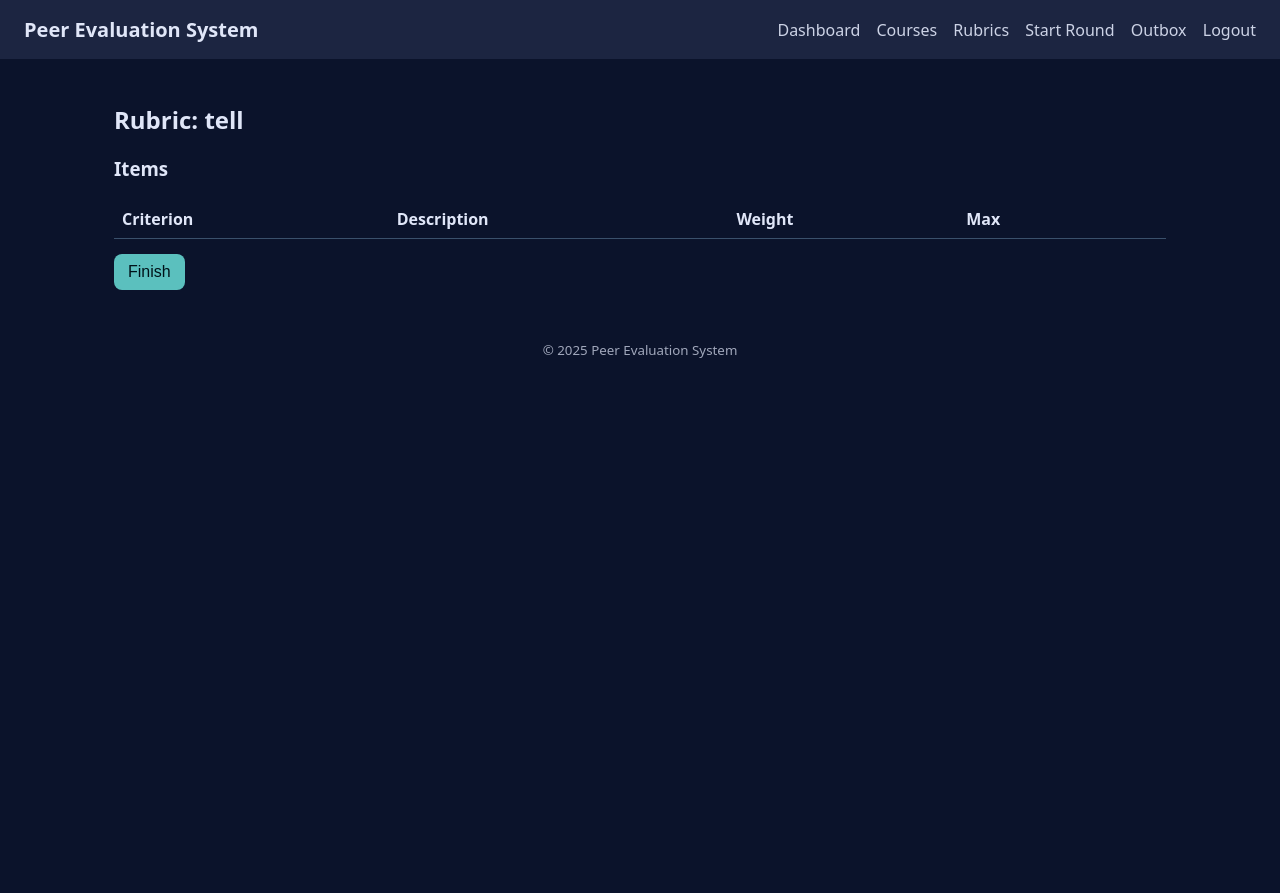
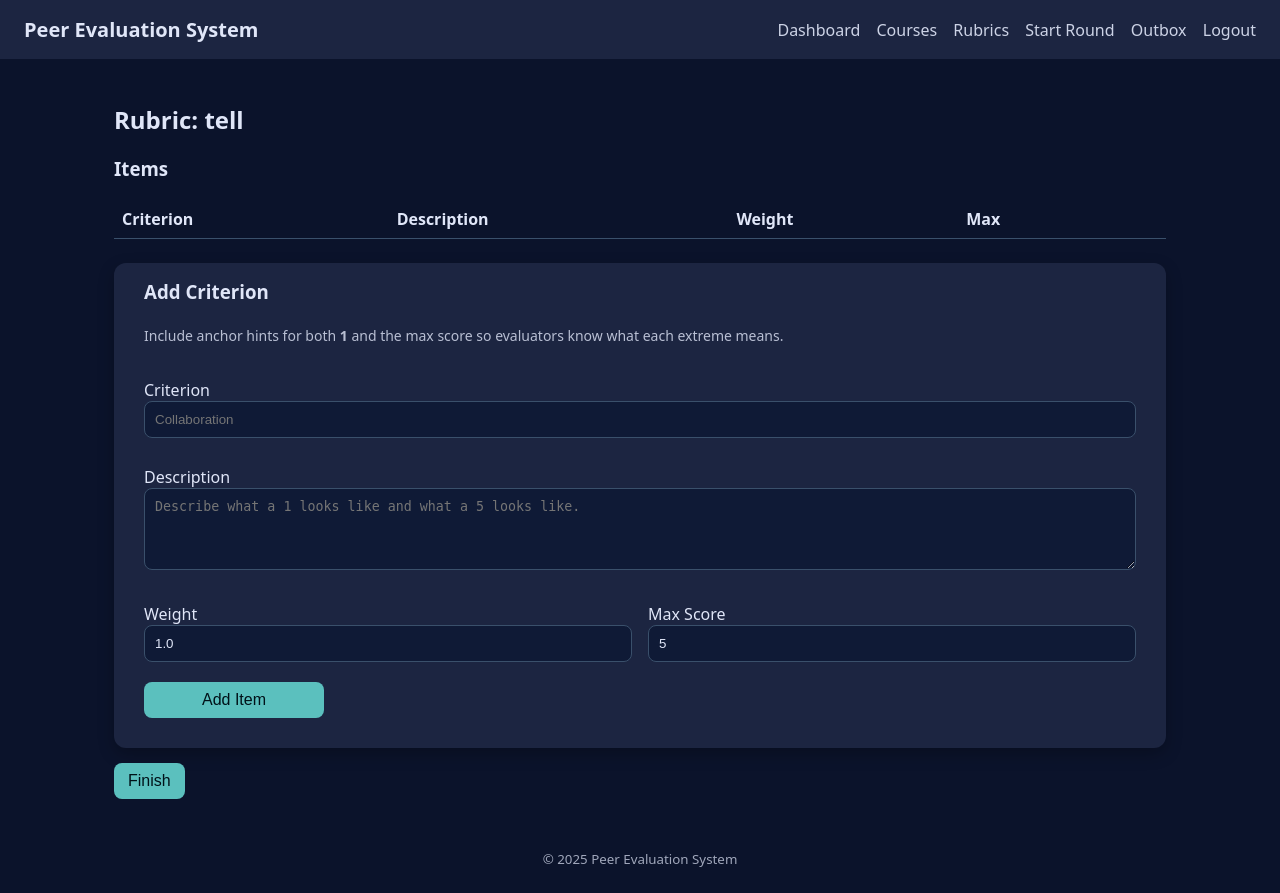
Before and after one commit to AlexHusseini/CapstoneProject, a Flask app: page /rubrics/3 in a window 1280 px wide. Before the commit the page ends 358 px from the top, so only its background shows below. Run offline with Flask 3, Linux system fonts and the light colour scheme; a user stored in the database is signed in; lists and menus that the app fills with data are empty; some libraries are stand-ins or nearby versions.

Commit message:
bug fix part 1

```diff
--- a/templates/manage_rubric.html
+++ b/templates/manage_rubric.html
@@ -31,6 +31,39 @@
   {% endfor %}
 </table>
 
+<section class="card" style="margin-top: 24px;">
+  <h3 style="margin-top: 0;">Add Criterion</h3>
+  <p class="muted" style="margin-top: 4px;">Include anchor hints for both <b>1</b> and the max score so evaluators know what each extreme means.</p>
+  <form method="post" style="margin-top: 12px; display: grid; gap: 12px;">
+    <input type="hidden" name="csrf_token" value="{{ csrf_token() }}">
+    <div>
+      <label>
+        Criterion
+        <input type="text" name="criterion" placeholder="Collaboration" required>
+      </label>
+    </div>
+    <div>
+      <label>
+        Description
+        <textarea name="description" rows="4" placeholder="Describe what a 1 looks like and what a 5 looks like." required></textarea>
+      </label>
+    </div>
+    <div style="display: flex; gap: 16px; flex-wrap: wrap;">
+      <label style="flex:1; min-width: 140px;">
+        Weight
+        <input type="number" step="0.1" min="0.1" name="weight" value="1.0" required>
+      </label>
+      <label style="flex:1; min-width: 140px;">
+        Max Score
+        <input type="number" min="1" name="max_score" value="5" required>
+      </label>
+    </div>
+    <div>
+      <button type="submit" class="btn equal">Add Item</button>
+    </div>
+  </form>
+</section>
+
 <div style="margin-top: 15px;">
   <form method="get" action="{{ url_for('rubrics') }}">
     <button type="submit" class="btn">Finish</button>
```
Also changed, not shown: instance/peer_eval.sqlite.
